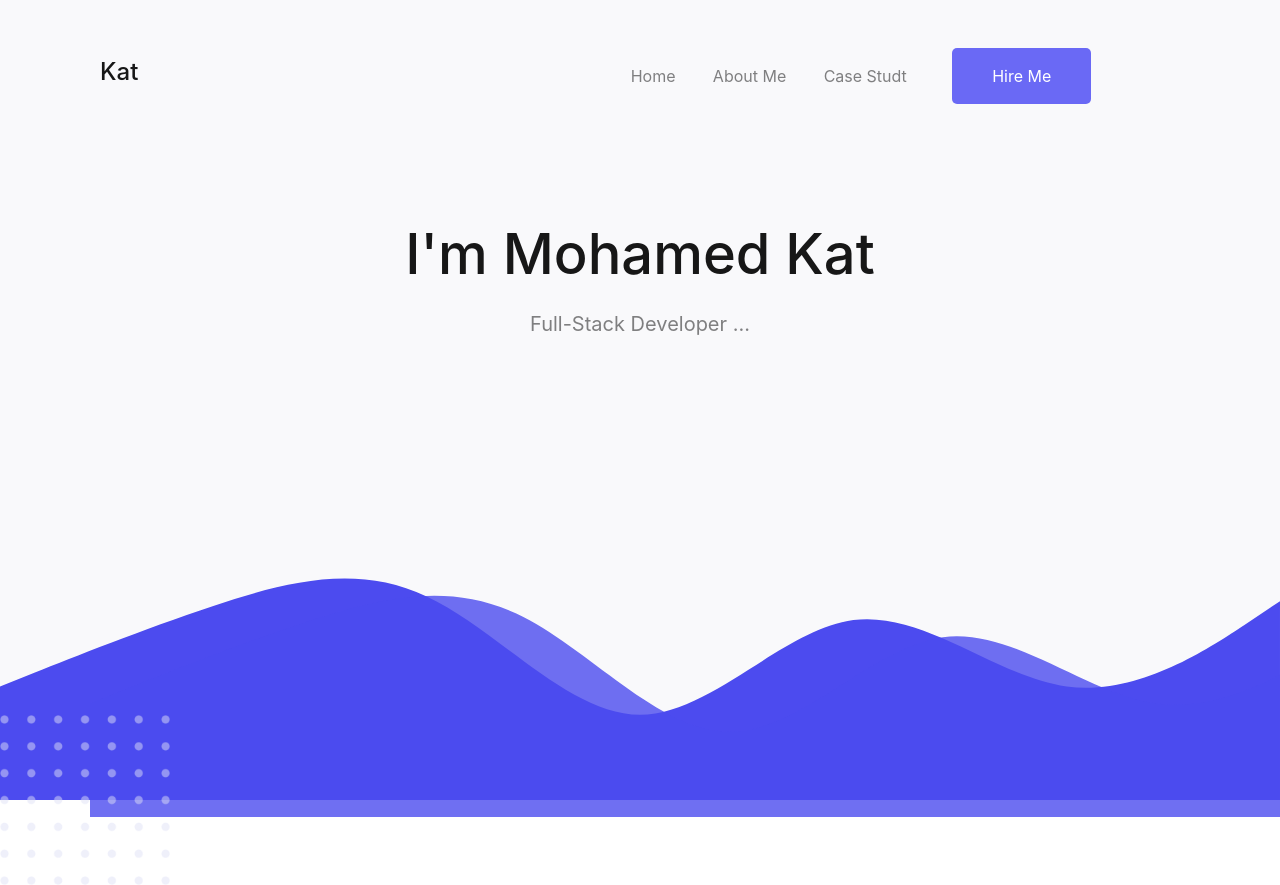
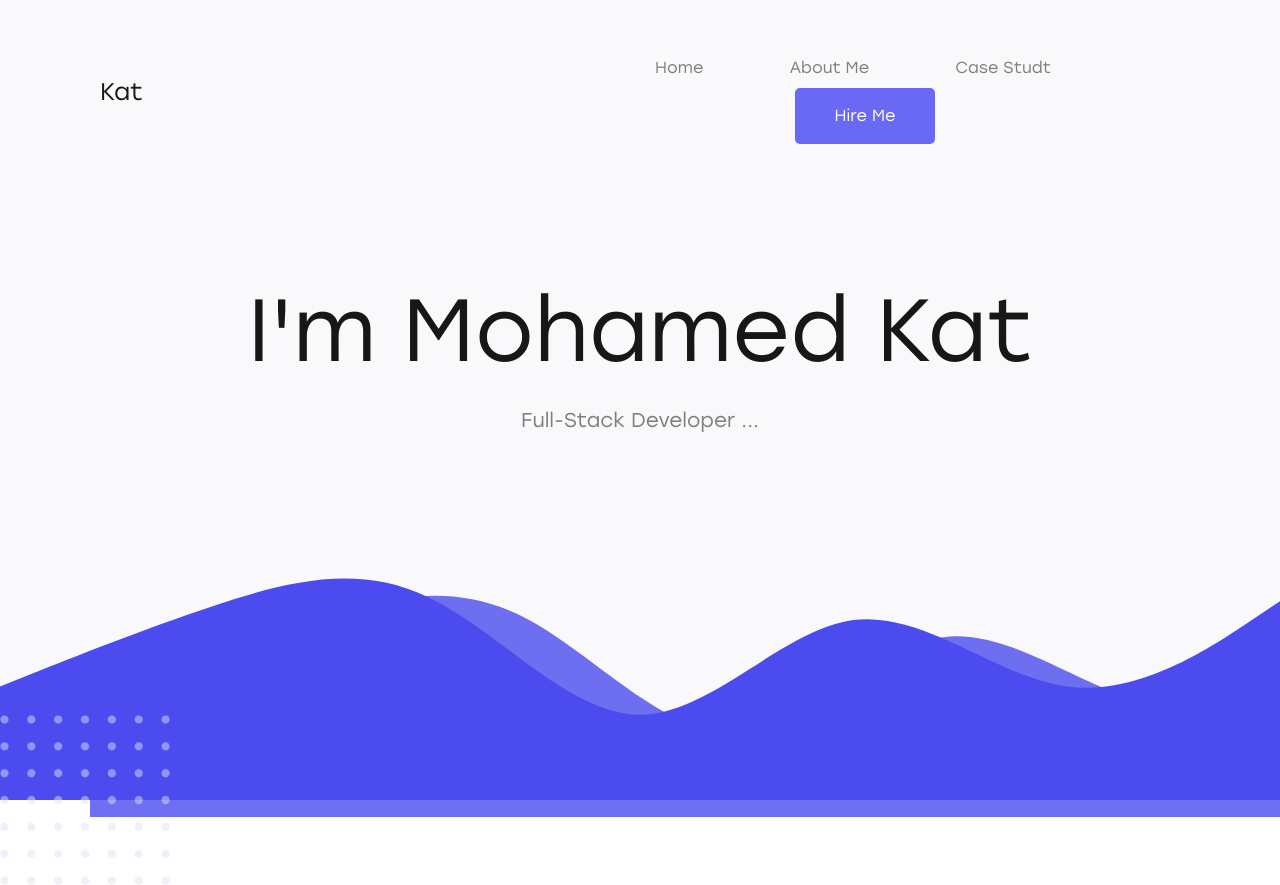
Before and after one commit to breezyx28/portfolio, a website: page index.html in a window 1280 px wide. Shown: the top 885 px of the page. Drawn offline with Linux system fonts and the light colour scheme.

Commit message:
push to git

```diff
--- a/css/main.css
+++ b/css/main.css
@@ -9,8 +9,14 @@
   --button-color: #6a69f5;
 }
 
+@font-face {
+  font-family: 'Cox';
+  src: url('../fonts/Stolzl\ Book.ttf');
+}
+
 html,
 body {
+  font-family: 'Cox';
   margin: 0;
   padding: 0;
   color: var(--primary-text) !important;
@@ -70,7 +76,7 @@ body {
   text-align: center;
   transform: translate(0%, 150%);
 }
-.hero .display-4 {
+.hero .display-2 {
   font-weight: 500;
 }
 
--- a/index.html
+++ b/index.html
@@ -37,7 +37,7 @@
 
                 <!-- hero -->
                 <div class="hero">
-                    <div class="display-4">
+                    <div class="display-2">
                         I'm Mohamed Kat
                     </div>
                     <h5 class="light-text pt-4">Full-Stack Developer ...</h5>
```
Also changed, not shown: fonts/Stolzl Book.ttf (added).
